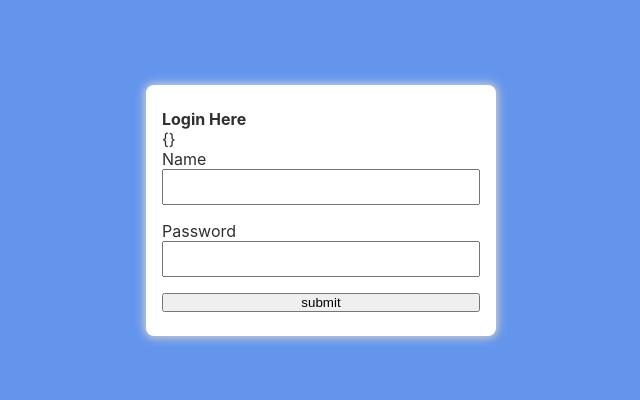
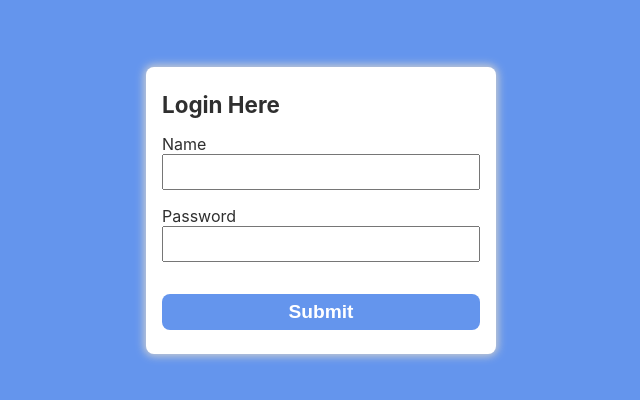
Before and after one commit to georgeiliadis91/base_dashboard, a React (Create React App) app: page /login in a window 1280 px wide. Shown: the part 190-590 px from the top of the page, without its empty margins (319-959 px from the left). Built offline with nearby package versions, Linux system fonts and the light colour scheme.

Commit message:
login form styles

```diff
--- a/src/hooks/useForm.tsx
+++ b/src/hooks/useForm.tsx
@@ -36,9 +36,9 @@ export function useForm(initialValues : IFormfields){
 }
 
 
-//validates form function
+//validates form function fields
 function validate(formValues: IFormfields){
-    const errors: IFormfields|null = {};
+    const errors: IFormfields = {};
     if(!formValues.name){
         errors.name = 'Name is required';
     }
--- a/src/views/login/Login.module.css
+++ b/src/views/login/Login.module.css
@@ -5,6 +5,7 @@
     height:100%;
     width:100%;
 }
+
 .login_form_container{
   box-shadow: inset;
   box-shadow: 0px 0px 8px 2px #cfcfcf;
@@ -22,6 +23,9 @@
   margin-bottom:16px;
 }
 
+.error{
+    color:red;
+}
 
 
 .form{
@@ -29,3 +33,21 @@
     flex-direction:column;
     justify-content: flex-start;
 }
+
+.form_title{
+    margin-bottom:16px;
+    font-weight:bold;
+    font-size: 1.4rem;
+}
+
+.form_submit{
+    width:100%;
+    height:36px;
+    margin-top:16px;
+    background: cornflowerblue;
+    color:white;
+    border:none;
+    border-radius:8px;
+    font-weight:bold;
+    font-size: 1.2rem;
+}
--- a/src/views/login/Login.tsx
+++ b/src/views/login/Login.tsx
@@ -13,17 +13,23 @@ export const Login = (props: Props) => {
   const { formValues, formErrors, handleChange, handleSubmit} =useForm(defaultValues);
 
 
+
   return (
       <div className={styles.login_page_container}>
         <div className={styles.login_form_container}>
-          <h4>Login Here</h4>
-          <span>{JSON.stringify(formErrors)}</span>
+          <h4 className={styles.form_title}>Login Here</h4>
+          <span>{Object.values(formErrors).map((errorVal)=>{
+            if(errorVal){
+              return <span className={styles.error}>{errorVal}</span>
+            }
+            return null;
+          })}</span>
           <form className={styles.form} onSubmit={handleSubmit}>
             <label htmlFor="name">Name</label>
             <input className={styles.login_form_input} name="name" type="email" onChange={handleChange} value={formValues.name}/>
             <label htmlFor="password">Password</label>
             <input className={styles.login_form_input} name="password" type="password" onChange={handleChange} value={formValues.password}/>
-            <input value="submit" type="submit"/>
+            <input className={styles.form_submit} value="Submit" type="submit"/>
           </form>
         </div>
       </div>
```
Also changed, not shown: 1 other file (tests, documents, lock files or other folders).
